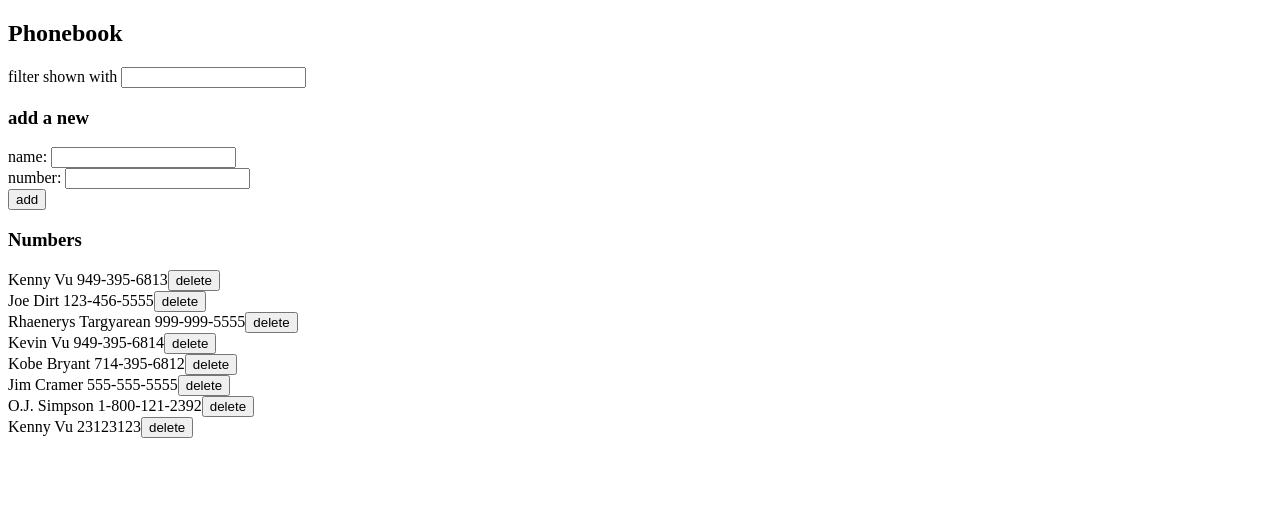
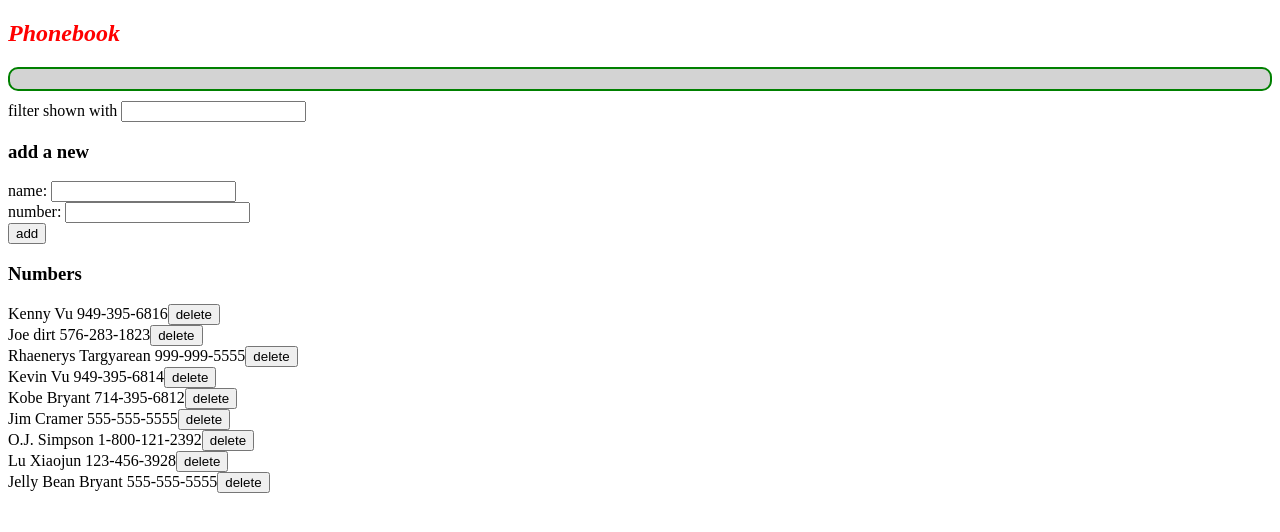
Before and after one commit to vuvu123/full-stack-open-2022, a React (Create React App) app in the folder part2/phonebook/: page / in a window 1280 px wide. Shown: the top 532 px of the page. Built offline with nearby package versions, Linux system fonts and the light colour scheme; data requests are answered from the project's data file.

Commit message:
exercise 2.19 (step11) - improve message for add/update

```diff
--- a/part2/phonebook/db.json
+++ b/part2/phonebook/db.json
@@ -2,12 +2,12 @@
   "persons": [
     {
       "name": "Kenny Vu",
-      "number": "949-395-6813",
+      "number": "949-395-6816",
       "id": 1
     },
     {
-      "name": "Joe Dirt",
-      "number": "123-456-5555",
+      "name": "Joe dirt",
+      "number": "576-283-1823",
       "id": 2
     },
     {
@@ -36,9 +36,14 @@
       "id": 8
     },
     {
-      "name": " Kenny Vu",
-      "number": "23123123",
+      "name": "Lu Xiaojun",
+      "number": "123-456-3928",
       "id": 9
+    },
+    {
+      "name": "Jelly Bean Bryant",
+      "number": "555-555-5555",
+      "id": 10
     }
   ]
 }
--- a/part2/phonebook/src/App.js
+++ b/part2/phonebook/src/App.js
@@ -3,6 +3,7 @@ import Persons from './components/Persons'
 import PersonForm from './components/PersonForm'
 import Filter from './components/Filter'
 import personsService from './services/persons'
+import Notification from './components/Notification'
 
 const App = () => {
   const [persons, setPersons] = useState([])
@@ -10,6 +11,7 @@ const App = () => {
   const [newNumber, setNewNumber] = useState('')
   const [newFilter, setNewFilter] = useState('')
   const [showAllPersons, setShowAllPersons] = useState(true)
+  const [message, setMessage] = useState('')
 
   useEffect(() => {
     personsService
@@ -52,9 +54,13 @@ const App = () => {
       .create(newPerson)
       .then(returnedPerson => {
         setPersons(persons.concat(returnedPerson))
+        setMessage(`Added ${returnedPerson.name}.`)
         setNewName('')
         setNewNumber('')
       })
+      setTimeout(() => {
+        setMessage(null)
+      }, 5000)
   }
 
   const personsToShow = showAllPersons
@@ -81,14 +87,19 @@ const App = () => {
         )
         setPersons(updatedPersons)
         setShowAllPersons(updatedPersons)
+        setMessage(`Updated ${returnedPerson.name}'s phone number to ${returnedPerson.number}.`)
         setNewName('')
         setNewNumber('')
       })
+    setTimeout(() => {
+      setMessage(null)
+    }, 5000)
   }
 
   return (
     <div>
       <h2>Phonebook</h2>
+      <Notification message={message} />
       <Filter newFilter={newFilter} filterName={filterName} />
       <h3>add a new</h3>
       <PersonForm
--- /dev/null
+++ b/part2/phonebook/src/components/Notification.js
@@ -0,0 +1,13 @@
+const Notification = ({ message }) => {
+  if (message === null) return null
+
+
+
+  return (
+    <div className='message'>
+      {message}
+    </div>
+  )
+}
+
+export default Notification
--- /dev/null
+++ b/part2/phonebook/src/index.css
@@ -0,0 +1,14 @@
+h2 {
+  color: red;
+  font-style: italic;
+}
+
+.message {
+  color: green;
+  background-color: lightgray;
+  border: 2px solid green;
+  border-radius: 10px;
+  font-size: 24px;
+  padding: 10px;
+  margin-bottom: 10px;
+}
--- a/part2/phonebook/src/index.js
+++ b/part2/phonebook/src/index.js
@@ -1,5 +1,6 @@
 import React from 'react';
 import ReactDOM from 'react-dom/client';
+import './index.css';
 
 import App from './App';
 
```
